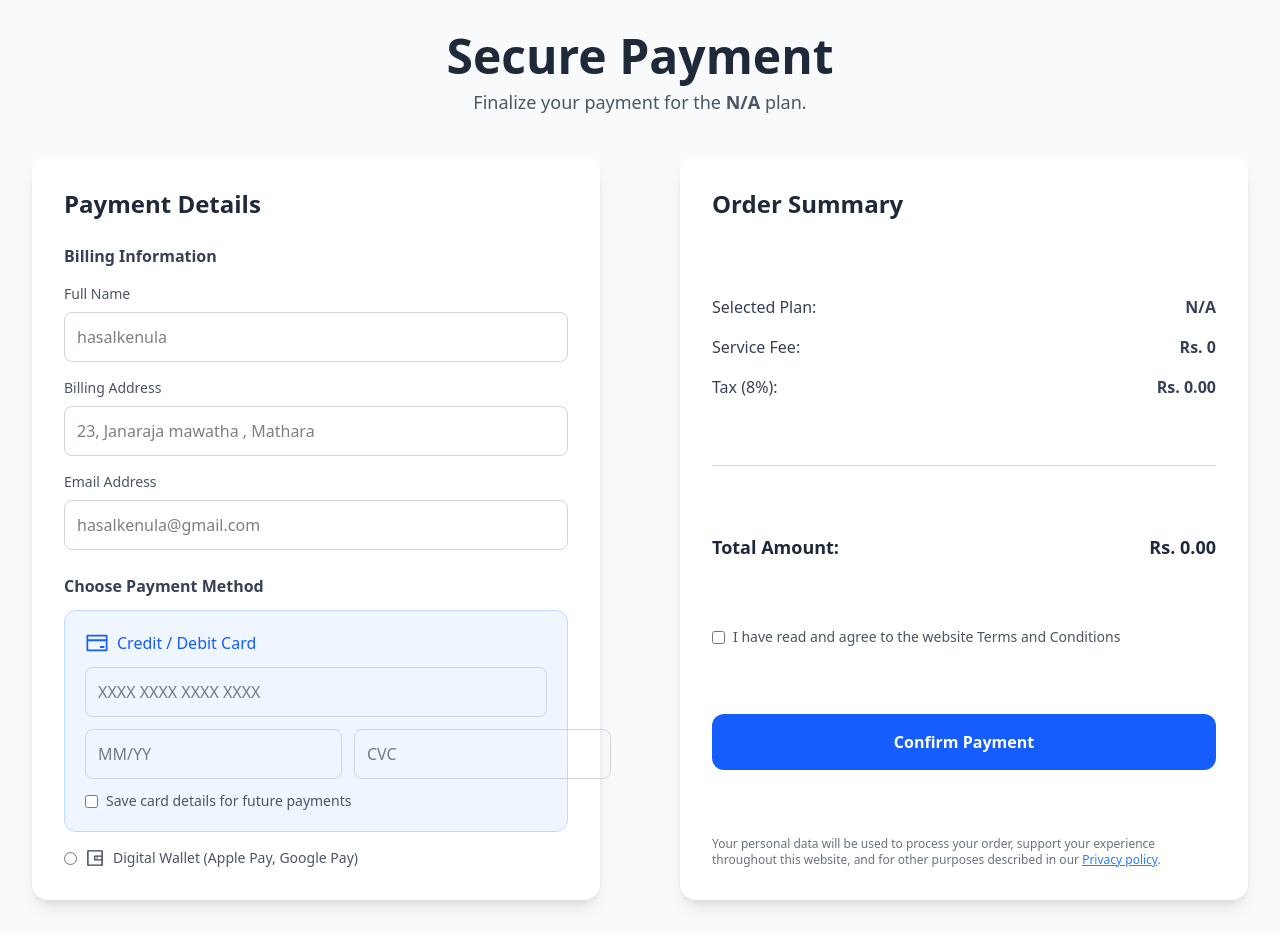
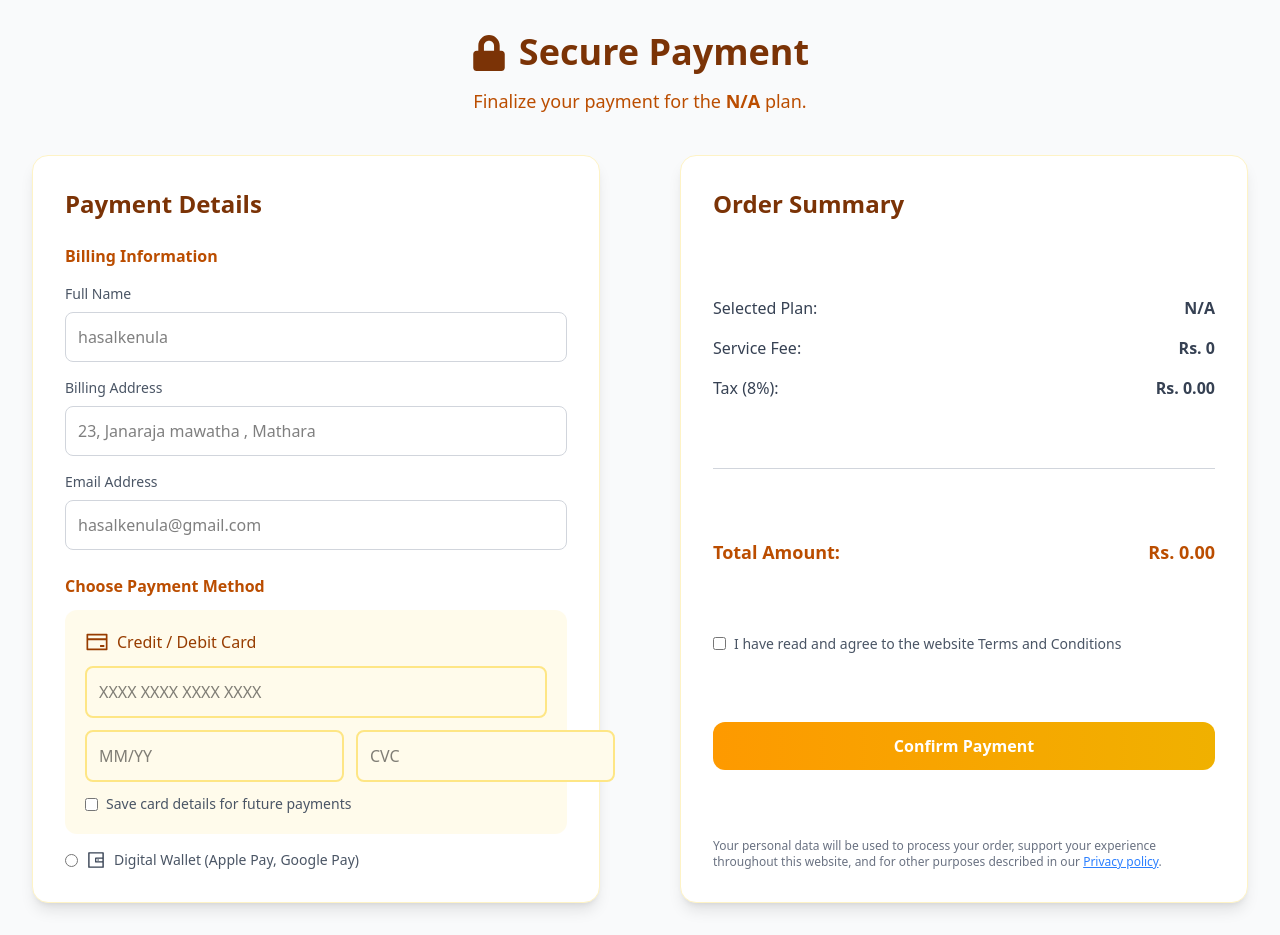
Before and after one commit to HasalKenula/WorkSure-frontend, a React (Vite) app: page /payment in a window 1280 px wide. Built offline with nearby package versions, Linux system fonts and the light colour scheme; no server answers; sample sign-in values are in the browser's storage.

Commit message:
Payment page modified

```diff
--- a/src/pages/Payment.jsx
+++ b/src/pages/Payment.jsx
@@ -4,6 +4,9 @@ import { useLocation, useNavigate } from "react-router-dom";
 import { useAuth } from "../context/AuthContext";
 import axios from "axios";
 import toast from "react-hot-toast";
+import { FaLock } from "react-icons/fa";
+
+
 export default function SecurePayment() {
   const navigate=useNavigate();
   const location = useLocation();
@@ -73,10 +76,11 @@ export default function SecurePayment() {
     <div className="max-w-[1400px] mx-auto p-8 bg-gray-50 min-h-screen">
 
       {/* Page Title */}
-      <h1 className="text-4xl md:text-5xl font-extrabold text-center text-gray-800 mb-2">
-        Secure Payment
+      <h1 className="text-3xl md:text-4xl font-bold text-amber-900 mb-3 text-center" >
+                  <FaLock className="inline-block mr-3 mb-1" />
+                  Secure Payment
       </h1>
-      <p className="text-center text-gray-600 mb-10 text-lg">
+      <p className="text-amber-700 text-lg text-center  mb-10 ">
         Finalize your payment for the <b>{planName}</b> plan.
       </p>
 
@@ -84,10 +88,10 @@ export default function SecurePayment() {
       <div className="grid grid-cols-1 lg:grid-cols-2 gap-20">
 
         {/* Left – Payment Details */}
-        <div className="bg-white p-8 rounded-2xl shadow-lg">
-          <h2 className="text-2xl font-bold mb-6 text-gray-800">Payment Details</h2>
+        <div className="bg-white p-8 rounded-2xl shadow-lg border border-amber-100">
+          <h2 className="text-2xl font-bold mb-6 text-amber-900">Payment Details</h2>
 
-          <div className="font-semibold text-gray-700 mb-3">Billing Information</div>
+          <div className="font-semibold  mb-3 block  text-amber-700">Billing Information</div>
 
           <label className="block mt-4 text-sm font-medium text-gray-600">Full Name</label>
           <input
@@ -95,7 +99,8 @@ export default function SecurePayment() {
             value={fullname}
             onChange={handleFullname}
             placeholder="hasalkenula"
-            className="w-full p-3 mt-2 border border-gray-300 rounded-lg outline-none focus:border-blue-500 transition"
+            // className="w-full p-3 mt-2 border border-gray-300 rounded-lg outline-none focus:border-blue-500 transition"
+            className ="w-full p-3 mt-2  border border-gray-300  rounded-lg focus:border-amber-500 focus:ring-2 focus:ring-amber-300 focus:outline-none transition-all"
           />
 
           <label className="block mt-4 text-sm font-medium text-gray-600">Billing Address</label>
@@ -104,7 +109,7 @@ export default function SecurePayment() {
             value={address}
             onChange={handleAddress}
             placeholder="23, Janaraja mawatha , Mathara"
-            className="w-full p-3 mt-2 border border-gray-300 rounded-lg outline-none focus:border-blue-500 transition"
+            className="w-full p-3 mt-2 border border-gray-300  rounded-lg focus:border-amber-500 focus:ring-2 focus:ring-amber-300 focus:outline-none transition-all"
           />
 
           <label className="block mt-4 text-sm font-medium text-gray-600">Email Address</label>
@@ -113,31 +118,35 @@ export default function SecurePayment() {
             value={email}
             onChange={handleEmail}
             placeholder="hasalkenula@gmail.com"
-            className="w-full p-3 mt-2 border border-gray-300 rounded-lg outline-none focus:border-blue-500 transition"
+            className="w-full p-3 mt-2 border border-gray-300  rounded-lg focus:border-amber-500 focus:ring-2 focus:ring-amber-300 focus:outline-none transition-all"
           />
 
-          <div className="font-semibold text-gray-700 mt-6 mb-3">Choose Payment Method</div>
+          <div className="  mt-6 mb-3 font-semibold  block  text-amber-700">Choose Payment Method</div>
 
           {/* Card Box */}
-          <div className="bg-blue-50 border border-blue-200 p-5 rounded-xl mb-4">
-            <div className="flex items-center gap-2 text-blue-600 mb-3">
+          <div
+          //  className="bg-blue-50 border border-blue-200 p-5 rounded-xl mb-4"
+          className="p-5 bg-amber-50   rounded-xl mb-4 focus:border-amber-500 focus:ring-2 focus:ring-amber-300 focus:outline-none transition-all"
+          >
+            <div className="flex items-center gap-2 text-amber-800 mb-3">
               <AiOutlineCreditCard className="text-2xl" /> Credit / Debit Card
             </div>
             <input
               type="text"
               placeholder="XXXX XXXX XXXX XXXX"
-              className="w-full p-3 border border-gray-300 rounded-lg outline-none focus:border-blue-500 transition"
+              // className="w-full p-3 border border-gray-300 rounded-lg outline-none focus:border-blue-500 transition"
+              className="w-full p-3 bg-amber-50 border-2 border-amber-200 rounded-lg focus:border-amber-500 focus:ring-2 focus:ring-amber-300 focus:outline-none transition-all"
             />
             <div className="flex gap-3 mt-3">
               <input
                 type="text"
                 placeholder="MM/YY"
-                className="flex-1 p-3 border border-gray-300 rounded-lg outline-none focus:border-blue-500 transition"
+                className="flex-1 p-3 bg-amber-50 border-2 border-amber-200 rounded-lg focus:border-amber-500 focus:ring-2 focus:ring-amber-300 focus:outline-none transition-all"
               />
               <input
                 type="text"
                 placeholder="CVC"
-                className="flex-1 p-3 border border-gray-300 rounded-lg outline-none focus:border-blue-500 transition"
+                className="flex-1 p-3 bg-amber-50 border-2 border-amber-200 rounded-lg focus:border-amber-500 focus:ring-2 focus:ring-amber-300 focus:outline-none transition-all"
               />
             </div>
             <label className="flex items-center gap-2 mt-3 text-sm text-gray-600">
@@ -154,8 +163,8 @@ export default function SecurePayment() {
         </div>
 
         {/* Right – Order Summary */}
-        <div className="bg-white p-8 rounded-2xl shadow-lg flex flex-col justify-between">
-          <h2 className="text-2xl font-bold mb-6 text-gray-800">Order Summary</h2>
+        <div className="bg-white p-8 rounded-2xl shadow-lg flex flex-col justify-between border border-amber-100">
+          <h2 className="text-2xl font-bold mb-6 text-amber-900">Order Summary</h2>
 
           <div className="flex flex-col gap-4">
             <div className="flex justify-between text-gray-700">
@@ -171,7 +180,7 @@ export default function SecurePayment() {
 
           <hr className="my-4 border-gray-300" />
 
-          <div className="flex justify-between font-bold text-lg text-gray-800 mb-4">
+          <div className="flex justify-between font-bold text-lg text-amber-700 mb-4">
             <span>Total Amount:</span>
             <b>Rs. {(planPrice * 1.08).toFixed(2)}</b>
           </div>
@@ -183,7 +192,8 @@ export default function SecurePayment() {
 
           <button
             onClick={createPayment}
-            className="w-full bg-blue-600 hover:bg-yellow-500 text-white py-4 rounded-xl font-semibold transition-colors"
+            // className="w-full bg-blue-600 hover:bg-yellow-500 text-white py-4 rounded-xl font-semibold transition-colors"
+            className="px-6 py-3 bg-gradient-to-r from-amber-500 to-yellow-500 text-white font-bold rounded-xl hover:shadow-lg hover:scale-105 transition-all duration-300 flex items-center gap-2 justify-center whitespace-nowrap"
           >
             Confirm Payment
           </button>
```
